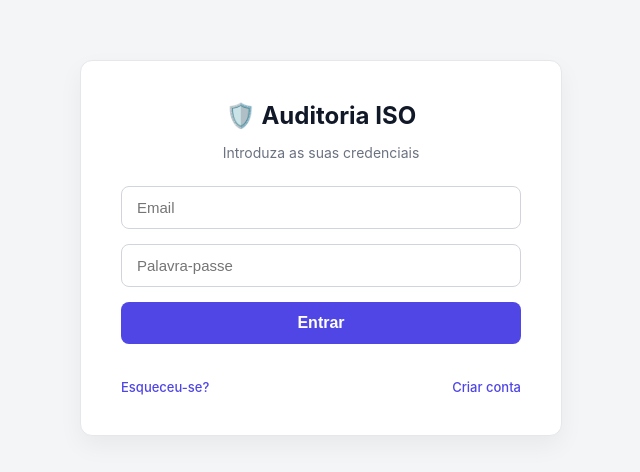
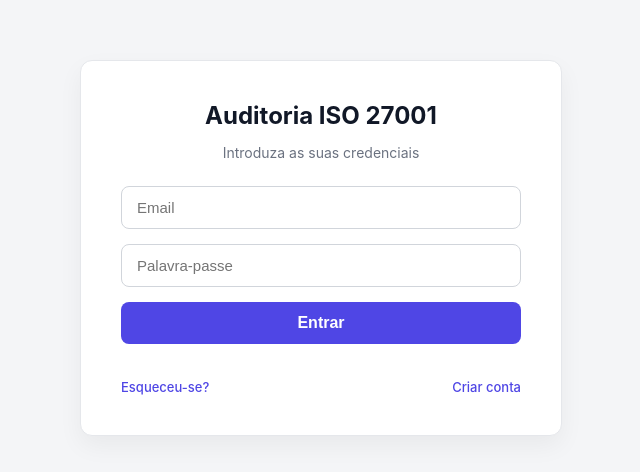
Before and after one commit to danizainz/auditoria-iso-27001, a React (Create React App) app in the folder frontend/: page /login in a window 1280 px wide. Shown: the part 152-624 px from the top of the page, without its empty margins (319-959 px from the left). Built offline with nearby package versions, Linux system fonts and the light colour scheme.

Commit message:
visuais login

```diff
--- a/frontend/src/páginas/Loginn.js
+++ b/frontend/src/páginas/Loginn.js
@@ -56,7 +56,7 @@ function Loginn() {
   return (
     <div className="login-container">
       <div className="login-card">
-        <h2 className="login-title">🛡️ Auditoria ISO</h2>
+        <h2 className="login-title">Auditoria ISO 27001</h2>
         <p className="login-subtitle">
           {aguardando2FA ? "Segurança em Duas Etapas" : "Introduza as suas credenciais"}
         </p>
```
